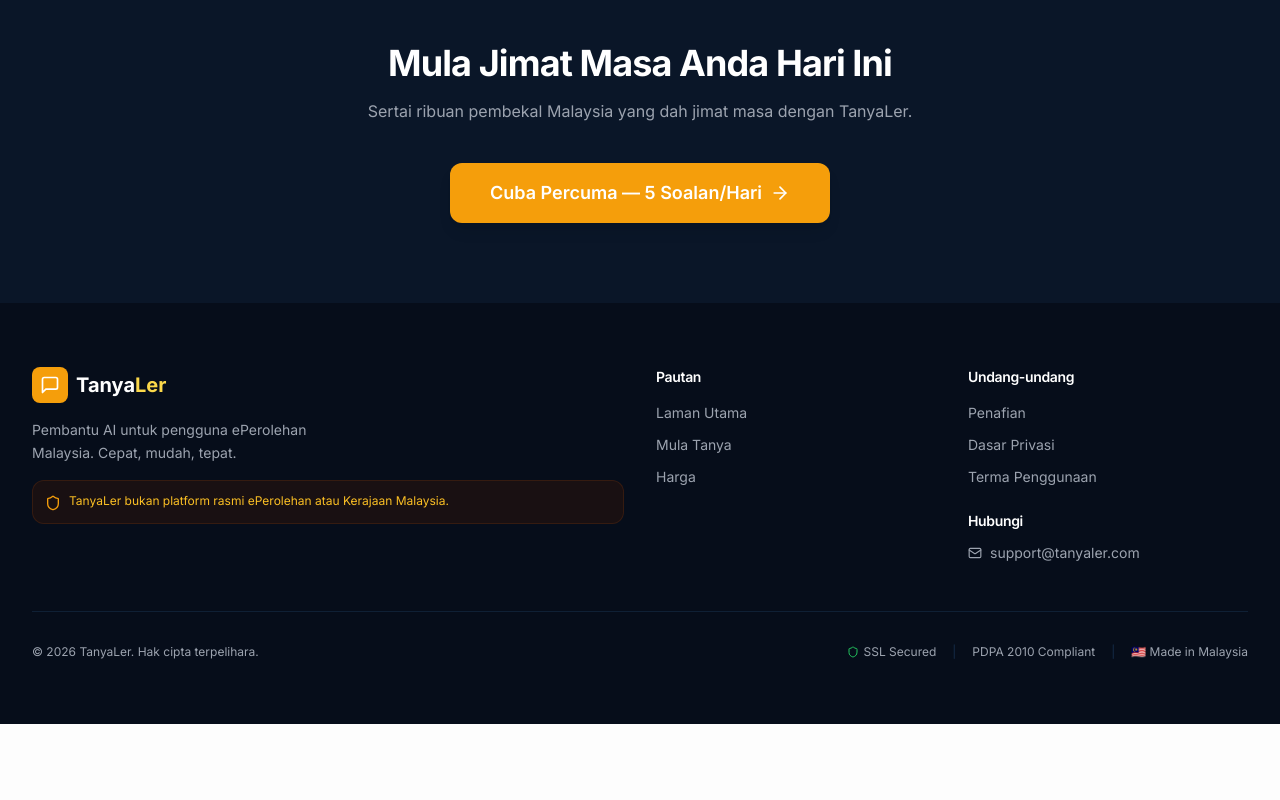
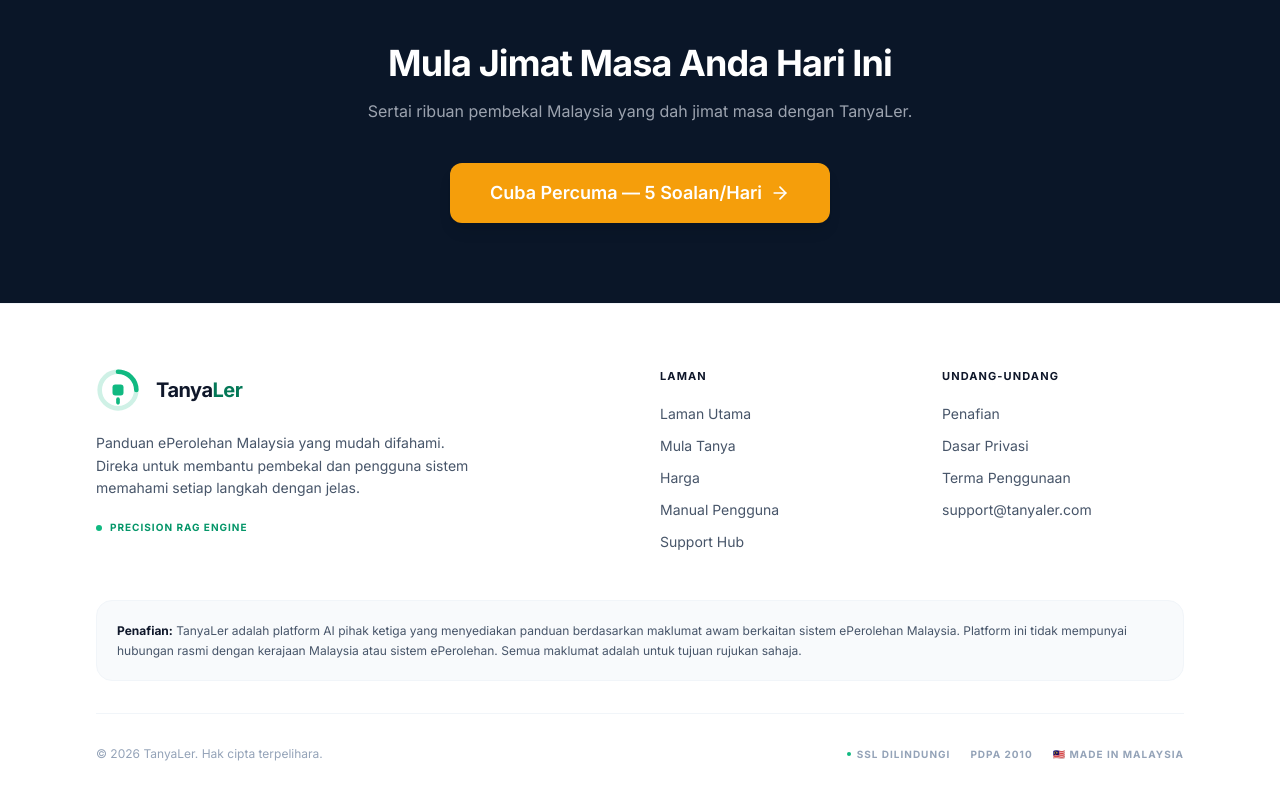
Before and after one commit to sidawin-coder/tanyaler, a Next.js app: page / in a window 1280 px wide. Shown: the part 3693-4493 px from the top of the page. Before the commit the page ends 4417 px from the top, so only its background shows below. Built offline with nearby package versions, Linux system fonts and the light colour scheme; no server answers; a web font is replaced by a local one.

Commit message:
Update Footer.tsx

```diff
--- a/components/Footer.tsx
+++ b/components/Footer.tsx
@@ -1,55 +1,86 @@
 import Link from 'next/link';
-import { Language, t } from '@/lib/i18n';
-import { MessageSquare, Shield, Mail, Phone } from 'lucide-react';
+import Logo from './Logo';
 
-interface FooterProps { lang: Language; }
+export default function Footer() {
+  const year = new Date().getFullYear();
 
-export default function Footer({ lang }: FooterProps) {
   return (
-    <footer className="bg-navy-950 text-gray-400">
-      <div className="max-w-7xl mx-auto px-4 sm:px-6 lg:px-8 py-16">
-        <div className="grid sm:grid-cols-2 lg:grid-cols-4 gap-8 mb-12">
-          {/* Brand */}
-          <div className="lg:col-span-2">
-            <div className="flex items-center gap-2 mb-4">
-              <div className="w-9 h-9 bg-gold-500 rounded-lg flex items-center justify-center">
-                <MessageSquare className="w-5 h-5 text-white" />
-              </div>
-              <span className="font-bold text-xl text-white">
-                Tanya<span className="text-gold-400">Ler</span>
-              </span>
-            </div>
-            <p className="text-sm leading-relaxed mb-4 max-w-xs">{t(lang, 'footer_desc')}</p>
-            <div className="flex items-start gap-2 bg-amber-950/30 border border-amber-900/30 rounded-xl p-3">
-              <Shield className="w-4 h-4 text-amber-500 flex-shrink-0 mt-0.5" />
-              <p className="text-xs text-amber-400">{t(lang, 'footer_not_official')}</p>
+    <footer className="bg-white border-t border-slate-100 mt-auto">
+      <div className="max-w-6xl mx-auto px-6 md:px-8 py-16">
+        <div className="grid grid-cols-1 md:grid-cols-4 gap-10 mb-12">
+          {/* Brand column */}
+          <div className="md:col-span-2 space-y-5">
+            <Logo showBadge={false} href={null as unknown as string} />
+            <p className="text-sm text-slate-600 leading-relaxed max-w-sm">
+              Panduan ePerolehan Malaysia yang mudah difahami. Direka untuk membantu
+              pembekal dan pengguna sistem memahami setiap langkah dengan jelas.
+            </p>
+            <div className="inline-flex items-center gap-2 text-[10px] font-bold text-emerald-600 uppercase tracking-widest">
+              <span className="w-1.5 h-1.5 bg-emerald-500 rounded-full" />
+              Precision RAG Engine
             </div>
           </div>
 
-          {/* Links */}
+          {/* Links column */}
           <div>
-            <h3 className="font-semibold text-white mb-4 text-sm">{t(lang, 'footer_links')}</h3>
-            <ul className="space-y-3 text-sm">
-              <li><Link href="/" className="hover:text-white transition-colors">{lang === 'ms' ? 'Laman Utama' : lang === 'en' ? 'Home' : '首页'}</Link></li>
-              <li><Link href="/chat" className="hover:text-white transition-colors">{lang === 'ms' ? 'Mula Tanya' : lang === 'en' ? 'Start Asking' : '开始提问'}</Link></li>
-              <li><Link href="/pricing" className="hover:text-white transition-colors">{lang === 'ms' ? 'Harga' : lang === 'en' ? 'Pricing' : '价格'}</Link></li>
+            <h3 className="text-[11px] font-bold text-slate-900 uppercase tracking-widest mb-5">
+              Laman
+            </h3>
+            <ul className="space-y-3 text-sm text-slate-600">
+              <li>
+                <Link href="/" className="hover:text-emerald-700 transition-colors">
+                  Laman Utama
+                </Link>
+              </li>
+              <li>
+                <Link href="/chat" className="hover:text-emerald-700 transition-colors">
+                  Mula Tanya
+                </Link>
+              </li>
+              <li>
+                <Link href="/pricing" className="hover:text-emerald-700 transition-colors">
+                  Harga
+                </Link>
+              </li>
+              <li>
+                <Link href="/manual" className="hover:text-emerald-700 transition-colors">
+                  Manual Pengguna
+                </Link>
+              </li>
+              <li>
+                <Link href="/support" className="hover:text-emerald-700 transition-colors">
+                  Support Hub
+                </Link>
+              </li>
             </ul>
           </div>
 
-          {/* Legal */}
+          {/* Legal column */}
           <div>
-            <h3 className="font-semibold text-white mb-4 text-sm">{t(lang, 'footer_legal')}</h3>
-            <ul className="space-y-3 text-sm">
-              <li><Link href="/disclaimer" className="hover:text-white transition-colors">{t(lang, 'footer_disclaimer')}</Link></li>
-              <li><Link href="/privacy" className="hover:text-white transition-colors">{t(lang, 'footer_privacy')}</Link></li>
-              <li><Link href="/terms" className="hover:text-white transition-colors">{t(lang, 'footer_terms')}</Link></li>
-            </ul>
-
-            <h3 className="font-semibold text-white mb-3 mt-6 text-sm">{t(lang, 'footer_contact')}</h3>
-            <ul className="space-y-2 text-sm">
+            <h3 className="text-[11px] font-bold text-slate-900 uppercase tracking-widest mb-5">
+              Undang-undang
+            </h3>
+            <ul className="space-y-3 text-sm text-slate-600">
               <li>
-                <a href="mailto:support@tanyaler.com" className="flex items-center gap-2 hover:text-white transition-colors">
-                  <Mail className="w-3.5 h-3.5" />
+                <Link href="/disclaimer" className="hover:text-emerald-700 transition-colors">
+                  Penafian
+                </Link>
+              </li>
+              <li>
+                <Link href="/privacy" className="hover:text-emerald-700 transition-colors">
+                  Dasar Privasi
+                </Link>
+              </li>
+              <li>
+                <Link href="/terms" className="hover:text-emerald-700 transition-colors">
+                  Terma Penggunaan
+                </Link>
+              </li>
+              <li>
+                <a
+                  href="mailto:support@tanyaler.com"
+                  className="hover:text-emerald-700 transition-colors"
+                >
                   support@tanyaler.com
                 </a>
               </li>
@@ -57,19 +88,27 @@
           </div>
         </div>
 
+        {/* Disclaimer banner */}
+        <div className="bg-slate-50 rounded-2xl p-5 mb-8 border border-slate-100">
+          <p className="text-xs text-slate-600 leading-relaxed">
+            <strong className="text-slate-900">Penafian:</strong> TanyaLer adalah platform AI
+            pihak ketiga yang menyediakan panduan berdasarkan maklumat awam berkaitan sistem
+            ePerolehan Malaysia. Platform ini tidak mempunyai hubungan rasmi dengan kerajaan
+            Malaysia atau sistem ePerolehan. Semua maklumat adalah untuk tujuan rujukan sahaja.
+          </p>
+        </div>
+
         {/* Bottom bar */}
-        <div className="border-t border-navy-800 pt-8 flex flex-col sm:flex-row justify-between items-center gap-4">
-          <p className="text-xs">
-            © {new Date().getFullYear()} TanyaLer. {t(lang, 'footer_rights')}
+        <div className="flex flex-col md:flex-row justify-between items-center gap-4 pt-8 border-t border-slate-100">
+          <p className="text-xs text-slate-400">
+            © {year} TanyaLer. Hak cipta terpelihara.
           </p>
-          <div className="flex items-center gap-4 text-xs">
-            <span className="flex items-center gap-1">
-              <Shield className="w-3 h-3 text-green-500" />
-              SSL Secured
+          <div className="flex items-center gap-5 text-[10px] font-bold uppercase tracking-widest text-slate-400">
+            <span className="flex items-center gap-1.5">
+              <span className="w-1 h-1 bg-emerald-500 rounded-full" />
+              SSL Dilindungi
             </span>
-            <span className="text-navy-700">|</span>
-            <span>PDPA 2010 Compliant</span>
-            <span className="text-navy-700">|</span>
+            <span>PDPA 2010</span>
             <span>🇲🇾 Made in Malaysia</span>
           </div>
         </div>
```
